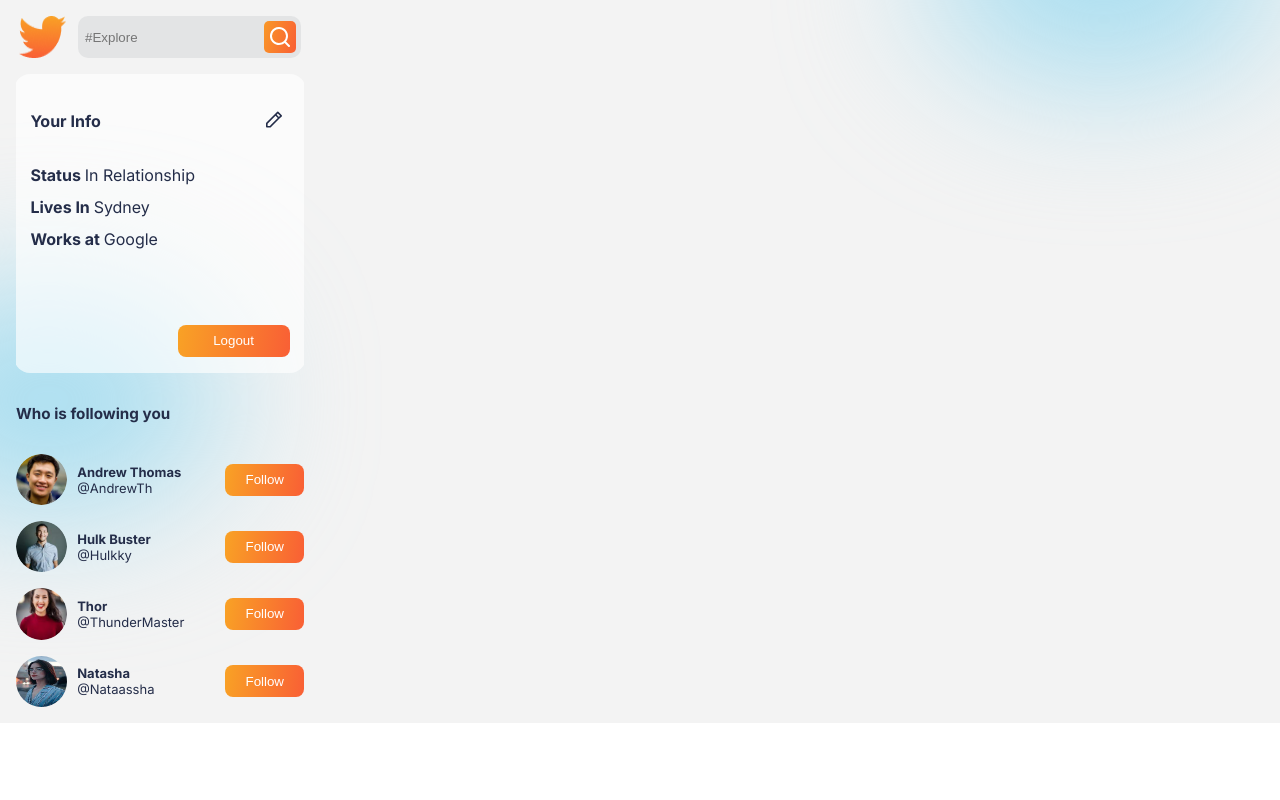
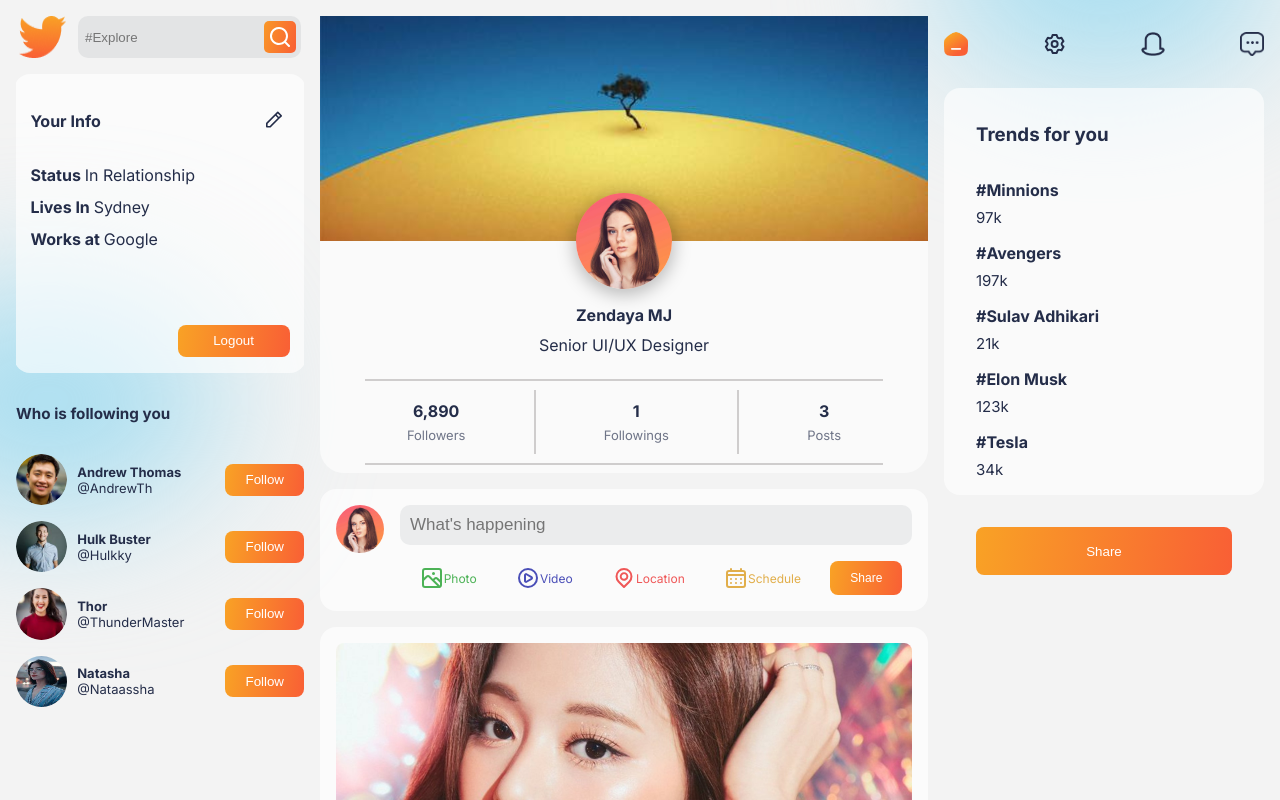
Before and after one commit to Sulav21/socialinsta-frontend, a React (Create React App) app: page / in a window 1280 px wide. Shown: the top 800 px of the page. Built offline with nearby package versions, Linux system fonts and the light colour scheme.

Commit message:
profile page completed

```diff
--- a/src/components/Post/Post.jsx
+++ b/src/components/Post/Post.jsx
@@ -15,7 +15,7 @@
             <img src={share} alt="" />
 
         </div>
-        <span>{data.likes} likes</span>
+        <span style={{color:"var(--gray)",fontSize:"14px"}}>{data.likes} likes</span>
         <div className="detail">
             <span><b>{data.name}</b></span>
             <span> {data.desc}</span>
--- a/src/components/ProfileCard/ProfileCard.jsx
+++ b/src/components/ProfileCard/ProfileCard.jsx
@@ -3,6 +3,7 @@
 import cover from '../../img/cover.jpg'
 import profile from '../../img/profileImg.jpg'
 export const ProfileCard = () => {
+    const ProfilePage = true;
   return (
     <div className='profileCard'>
 <div className="profileImages">
@@ -25,10 +26,23 @@
             <span>1</span>
             <span>Followings</span>
         </div>
+        {ProfilePage && (
+            <>
+            <div className="vl">
+
+            </div>
+            <div className="follow">
+                <span>
+                    3
+                </span>
+                <span>Posts</span>
+            </div>
+            </>
+        )}
     </div>
     <hr/>
 </div>
-<span>My Profile</span>
+{ProfilePage ? '':<span>My Profile</span>}
     </div>
   )
 }
--- a/src/pages/Profile/Profile.css
+++ b/src/pages/Profile/Profile.css
@@ -4,3 +4,9 @@
     grid-template-columns: 18rem auto 20rem;
     gap: 1rem;
 }
+
+.Profile-center{
+    display: flex;
+    flex-direction: column;
+    gap: 1rem;
+}
--- a/src/pages/Profile/Profile.jsx
+++ b/src/pages/Profile/Profile.jsx
@@ -1,11 +1,19 @@
 import React from 'react'
 import { ProfileLeft } from '../../components/ProfileLeft/ProfileLeft'
 import './Profile.css'
+import {ProfileCard} from '../../components/ProfileCard/ProfileCard'
+import {PostSide} from '../../components/PostSide/PostSide'
+import {RightSide} from '../../components/RightSide/RightSide'
 
 export const Profile = () => {
   return (
     <div className="Profile">
         <ProfileLeft />
+        <div className="Profile-center">
+          <ProfileCard />
+          <PostSide />
+        </div>
+        <RightSide />
     </div>
   )
 }
```
